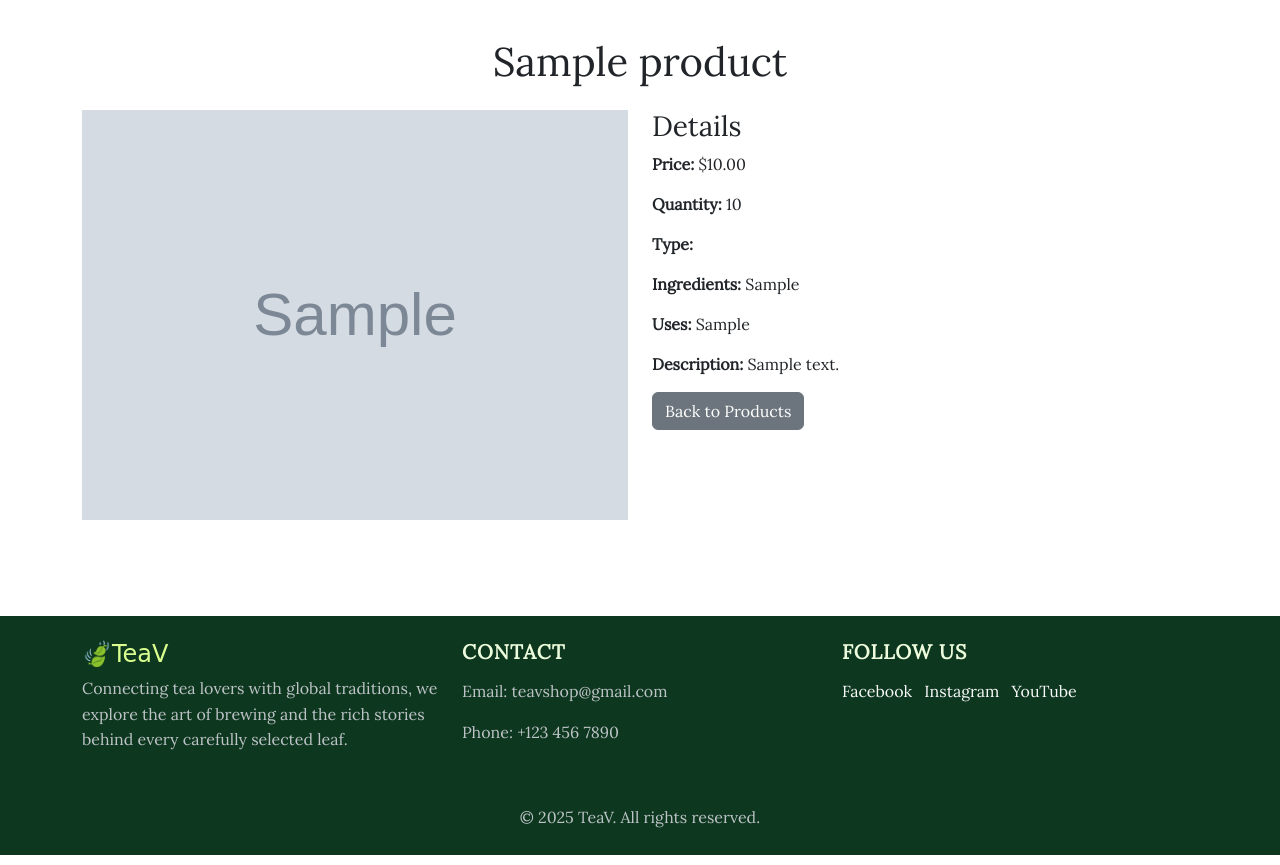
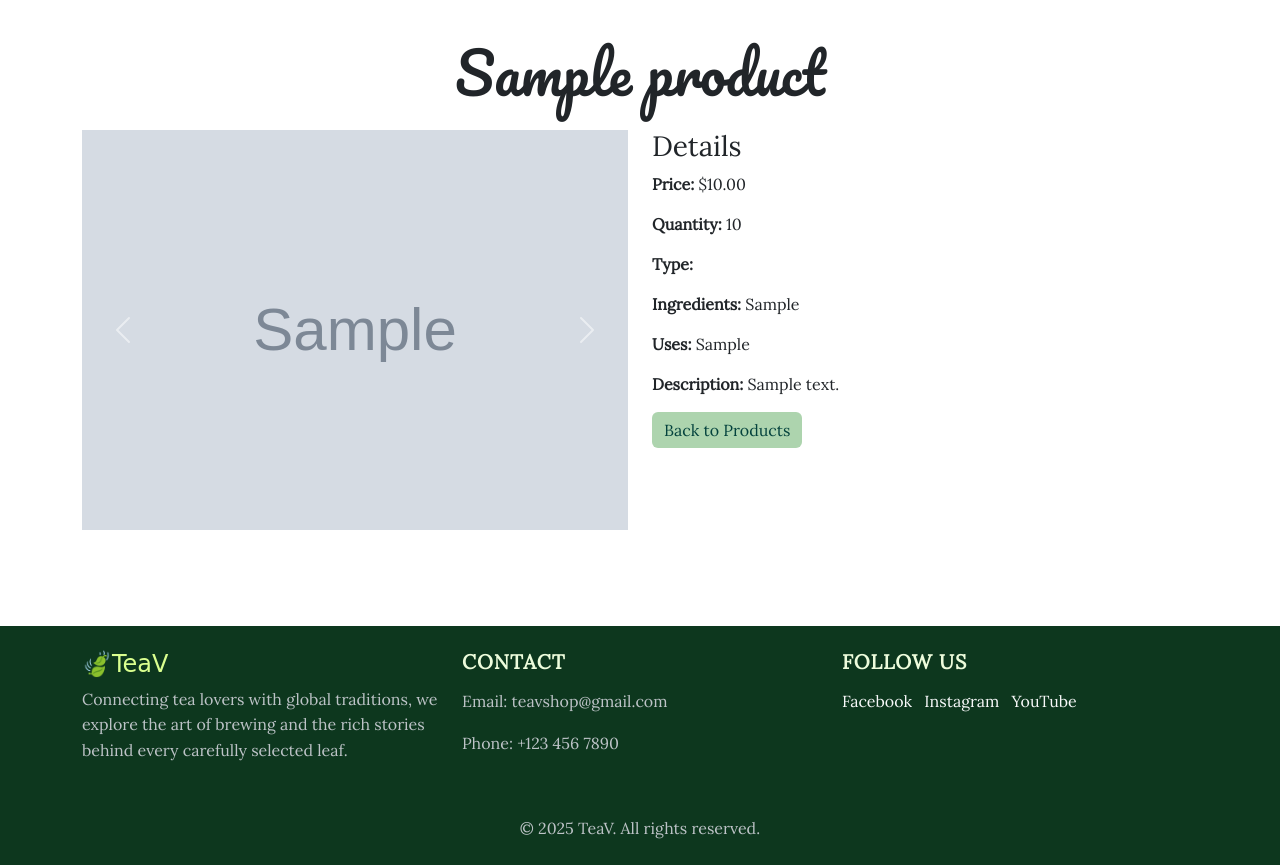
Before and after one commit to huynhthu214/TeaV, a PHP site: page /detail-product.php in a window 1280 px wide. Shown: the part 80-945 px from the top of the page. Run offline with PHP 8.4, Linux system fonts and the light colour scheme; tables that the repository leaves empty or names only in its code hold one stand-in row (values such as "Sample post"); grey boxes marked "Sample" are stand-in pictures; some web fonts are replaced.

Commit message:
product-1

```diff
--- a/Template_Report/demo/detail-product.php
+++ b/Template_Report/demo/detail-product.php
@@ -23,11 +23,28 @@
         <h1 class="text-center mb-4"><?php echo $product['name']; ?></h1>
         <div class="row">
           <div class="col-md-6">
-            <img
-              src="<?php echo $product['image']; ?>"
-              class="img-fluid"
-              alt="<?php echo $product['name']; ?>"
-            />
+            <div id="carouselExample" class="carousel slide">
+                <div class="carousel-inner">
+                    <div class="carousel-item active">
+                        <img src="<?php echo $product['image']; ?>" class="d-block w-100" alt="<?php echo $product['name']; ?>">
+                    </div>
+                    <div class="carousel-item">
+                        <img src="<?php echo $product['image']; ?>" class="d-block w-100" alt="<?php echo $product['name']; ?>">
+                    </div>
+
+                    <div class="carousel-item">
+                        <img src="<?php echo $product['image']; ?>" class="d-block w-100" alt="<?php echo $product['name']; ?>">
+                    </div>
+                </div>
+                <button class="carousel-control-prev" type="button" data-bs-target="#carouselExample" data-bs-slide="prev">
+                    <span class="carousel-control-prev-icon" aria-hidden="true"></span>
+                    <span class="visually-hidden">Previous</span>
+                </button>
+                <button class="carousel-control-next" type="button" data-bs-target="#carouselExample" data-bs-slide="next">
+                    <span class="carousel-control-next-icon" aria-hidden="true"></span>
+                    <span class="visually-hidden">Next</span>
+                </button>
+            </div>
           </div>
           <div class="col-md-6">
             <h3>Details</h3>
@@ -37,7 +54,7 @@
             <p><strong>Ingredients:</strong> <?php echo $product['ingredients']; ?></p>
             <p><strong>Uses:</strong> <?php echo $product['usefor']; ?></p>
             <p><strong>Description:</strong> <?php echo $product['description']; ?></p>
-            <a href="products.php" class="btn btn-secondary">Back to Products</a>
+            <a href="product.php" class="btn btn-success">Back to Products</a>
           </div>
         </div>
       </div>
--- a/Template_Report/demo/layout/css/style.css
+++ b/Template_Report/demo/layout/css/style.css
@@ -244,13 +244,17 @@ footer .social-links a {
   color: #86f71d;
 }
 
-.login, .signup, .forgotpwd{
+.login,
+.signup,
+.forgotpwd {
   font-size: 2.5rem;
   font-family: "Gravitas One", serif;
   color: #0d511d;
 }
 
-.form-box, .form-box-sign, .form-box-forgot {
+.form-box,
+.form-box-sign,
+.form-box-forgot {
   width: 100%;
   max-width: 450px;
   background-color: #ffffff;
@@ -259,7 +263,8 @@ footer .social-links a {
   padding: 30px;
 }
 
-.login-btn, .signup-btn {
+.login-btn,
+.signup-btn {
   width: 100%;
   max-width: 400px;
   display: block;
@@ -373,9 +378,14 @@ footer .social-links a {
 }
 
 .btn-success {
-  margin-top: 5px;
-  margin-bottom: 3px;
-  background-color: #0d511d;
+  background-color: #add4ae;
+  color: #03423d;
+  transition: 0.5s;
+  border: none;
+}
+
+.btn-success:hover {
+  background-color: #03423b;
 }
 
 .blog h1 {
@@ -439,3 +449,15 @@ footer .social-links a {
 .table-of-contents a:active {
   color: #14a600;
 }
+
+/* detail product */
+.product-detail h1 {
+  font-family: "Pacifico", seri;
+  font-size: 1.5cm;
+}
+
+.product-detail .carousel-item img {
+  width: 100%;
+  height: 400px;
+  object-fit: cover;
+}
--- a/Template_Report/demo/view/footer.php
+++ b/Template_Report/demo/view/footer.php
@@ -18,7 +18,7 @@
             <h5>Follow Us</h5>
             <a href="#" class="text-light me-2">Facebook</a>
             <a href="#" class="text-light me-2">Instagram</a>
-            <a href="#" class="text-light">YouTube</a>
+            <a href="https://www.youtube.com/watch?v=_uns7Nm2d2c" class="text-light">YouTube</a>
           </div>
         </div>
         <div class="text-center mt-3">
```
Also changed, not shown: Template_Report/demo/product.php (+4 -4 lines), Template_Report/demo/layout/images/elderflower-essence.jpg (added), Template_Report/demo/layout/images/jasmine-pearl-elegance.jpg (added), Template_Report/demo/layout/images/traditional-masala-tea.jpg (added).
